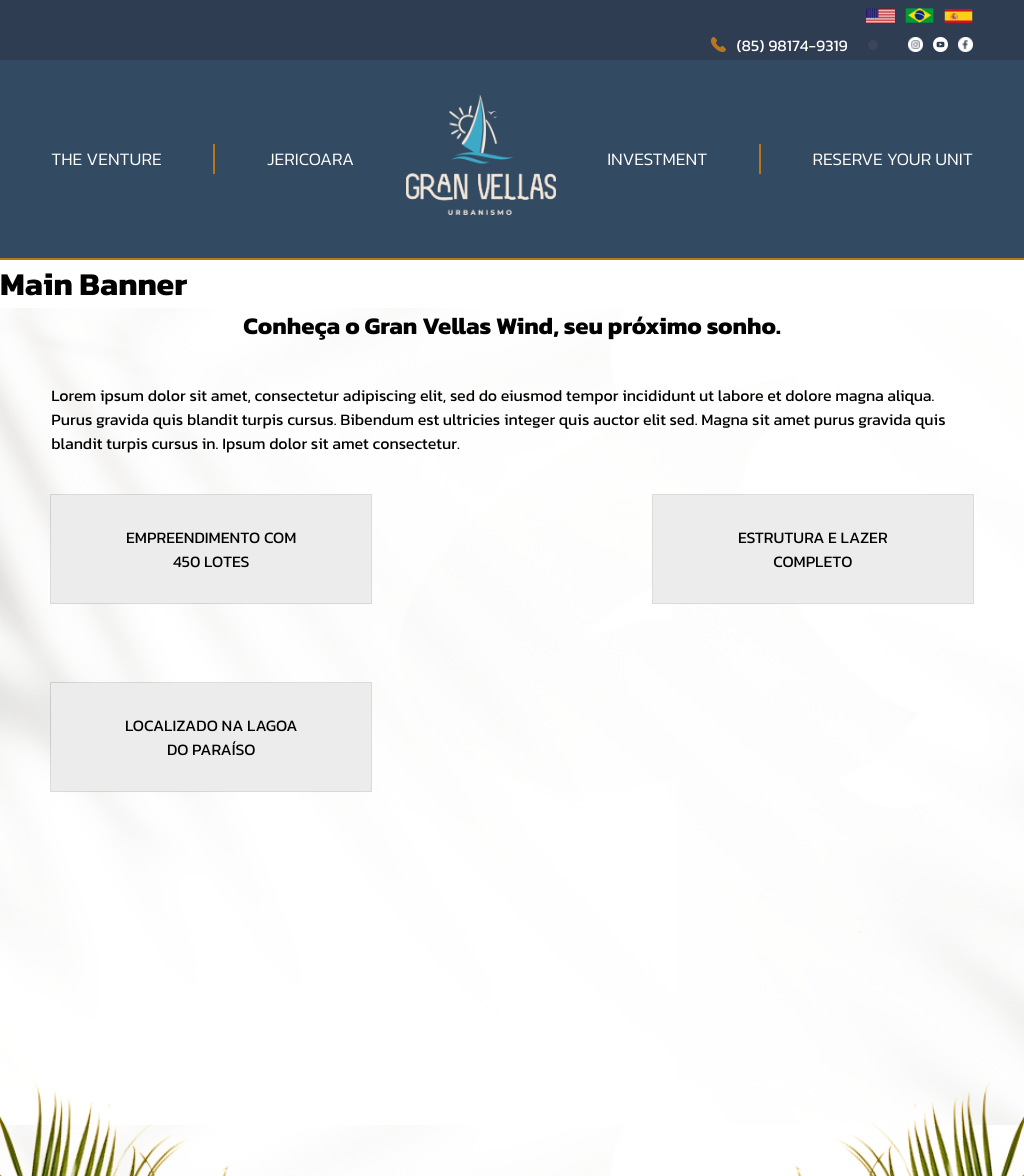
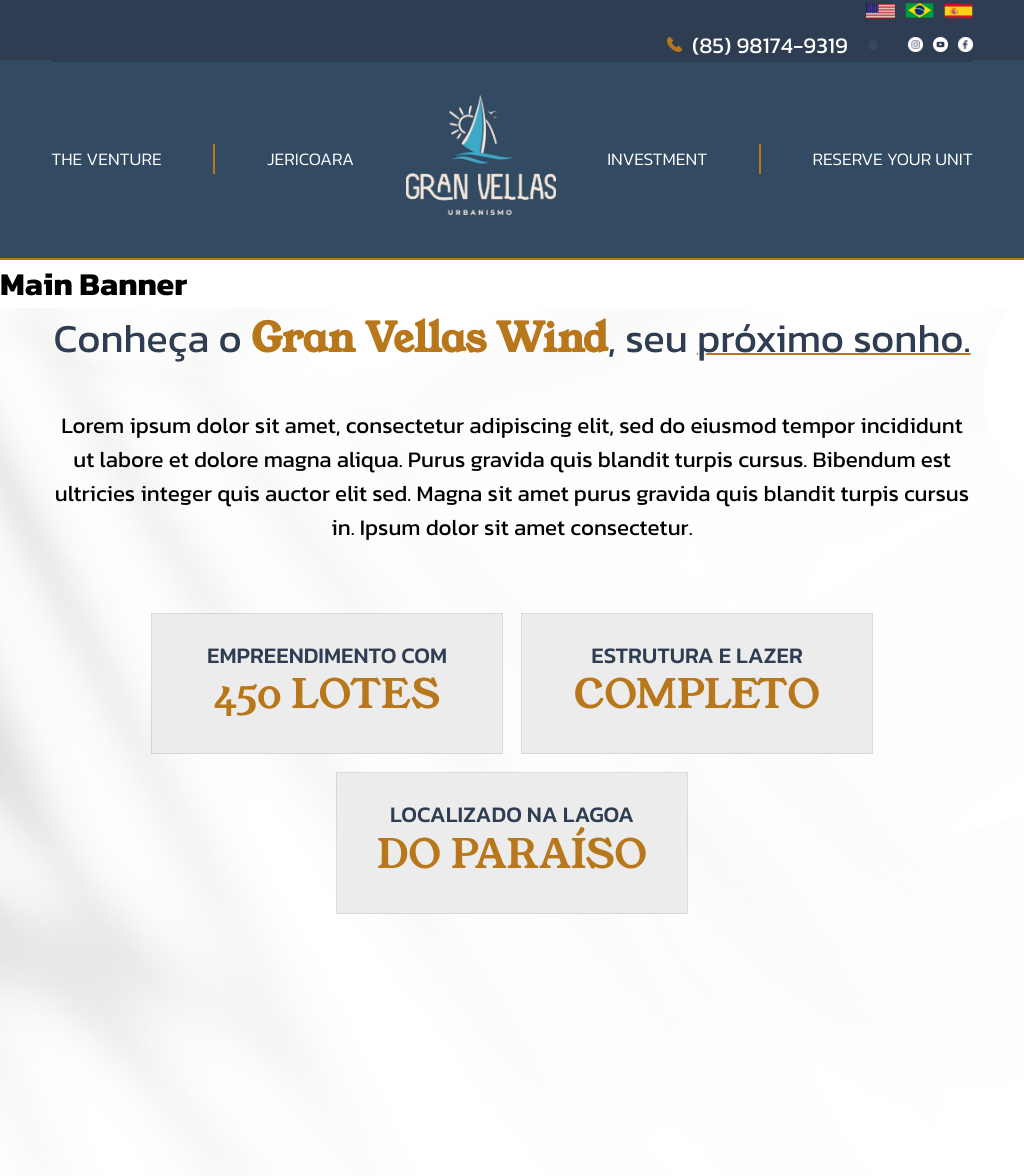
Before and after one commit to VictorBasso36/granvellas_frontend, a Next.js app: page /en in a window 1024 px wide. Shown: the top 1176 px of the page. Built offline with nearby package versions, Linux system fonts and the light colour scheme.

Commit message:
fix this

```diff
--- a/app/[locale]/components/granVellasWind.module.css
+++ b/app/[locale]/components/granVellasWind.module.css
@@ -6,7 +6,10 @@
     flex-direction: column;
     position: relative;
     padding-bottom: 700px;
+    background-size: cover;
     background-image: url('/bgwind.svg');
+    border-bottom: 2px solid var(--suportColor);
+    overflow: hidden;
 }
 
 .mainContainer{
@@ -19,7 +22,23 @@
 }
 
 .mainContainer h2{
+    color: var(--mainColor);
     margin-bottom: 40px;
+    text-align: center;
+    font-size: 40px;
+    font-weight: normal;
+}
+
+.mainContainer h2 strong{
+    color: var(--suportColor);
+}
+
+.mainContainer h2 span{
+    text-decoration: underline var(--suportColor) 2px;
+}
+
+.mainContainerText{
+    text-align: center;
 }
 
 .mainContainerCards{
@@ -28,6 +47,7 @@
     align-items: center;
     justify-content: center;
     flex-wrap: wrap;
+    margin-top: 60px;
     justify-content: space-between;
     flex-wrap: wrap;
     display: flex;
@@ -38,12 +58,23 @@
     align-items: center;
     justify-content: center;
     flex-direction: column;
-    margin-top: 40px;
-    margin-bottom: 40px;
+    margin: 10px;
     background-color: #ececec;
     box-shadow: rgba(0, 0, 0, 0.02) 0px 1px 3px 0px, rgba(27, 31, 35, 0.15) 0px 0px 0px 1px;
     padding: 30px;
-    width: 320px;
+    width: 350px;
+}
+
+.promoCard p:nth-child(1){
+    line-height: 100%;
+    color: var(--mainColor);
+    font-weight: 500;
+}
+
+.promoCard p:nth-child(2){
+    color: var(--suportColor);
+    font-family: var(--young-serif-font-family);
+    font-size: 40px;
 }
 
 
@@ -54,6 +85,7 @@
     transform: scaleX(-1);
     width: 50%;
     max-width: 280px;
+    margin-bottom: -10%;
 }
 
 .secondFlower{
@@ -62,4 +94,26 @@
     bottom: 0;
     width: 50%;
     max-width: 280px;
+    margin-bottom: -10%;
 }
+
+
+@media screen and (min-width:1024px) and (max-width: 1250px){
+    .mainContainerCards{
+        justify-content: center;
+    }
+}
+
+@media screen and (min-width:0px) and (max-width: 1250px){
+    .mainContainerCards{
+        width: 100%;
+        display: flex;
+        align-items: center;
+        justify-content: center;
+        flex-wrap: wrap;
+        margin-top: 60px;
+        justify-content: center;
+        flex-wrap: wrap;
+        display: flex;
+    }
+}
--- a/app/[locale]/components/granVellasWind.tsx
+++ b/app/[locale]/components/granVellasWind.tsx
@@ -8,8 +8,8 @@
       <>
         <section className={styles.mainSection}>
           <div className={styles.mainContainer}>
-              <h2>Conheça o Gran Vellas Wind, seu próximo sonho.</h2>
-              <p>Lorem ipsum dolor sit amet, consectetur adipiscing elit, sed do eiusmod tempor incididunt ut labore et dolore magna aliqua. Purus gravida quis blandit turpis cursus. Bibendum est ultricies integer quis auctor elit sed. Magna sit amet purus gravida quis blandit turpis cursus in. Ipsum dolor sit amet consectetur. </p>
+              <h2>Conheça o <strong>Gran Vellas Wind</strong>, seu <span>próximo sonho.</span></h2>
+              <p className={styles.mainContainerText}>Lorem ipsum dolor sit amet, consectetur adipiscing elit, sed do eiusmod tempor incididunt ut labore et dolore magna aliqua. Purus gravida quis blandit turpis cursus. Bibendum est ultricies integer quis auctor elit sed. Magna sit amet purus gravida quis blandit turpis cursus in. Ipsum dolor sit amet consectetur. </p>
               <div className={styles.mainContainerCards}>
                 <div className={styles.promoCard}>
                   <p>EMPREENDIMENTO COM</p>
--- a/app/[locale]/globals.css
+++ b/app/[locale]/globals.css
@@ -40,9 +40,18 @@
   font-size: 2rem; /* Tamanho da fonte raiz */
 }
 
+h1, h2, h3, h4, h5 {
+  font-family: var(--kanit-font-family);
+}
+
+h1 strong, h2 strong, h3 strong, h4 strong, h5 strong {
+  font-family: var(--young-serif-font-family);
+}
+
+
 /* Parágrafos responsivos */
 p {
-  font-size: 1rem; /* Tamanho da fonte raiz */
+  font-size: 1.4rem; /* Tamanho da fonte raiz */
 }
 
 /* Links responsivos */
```
